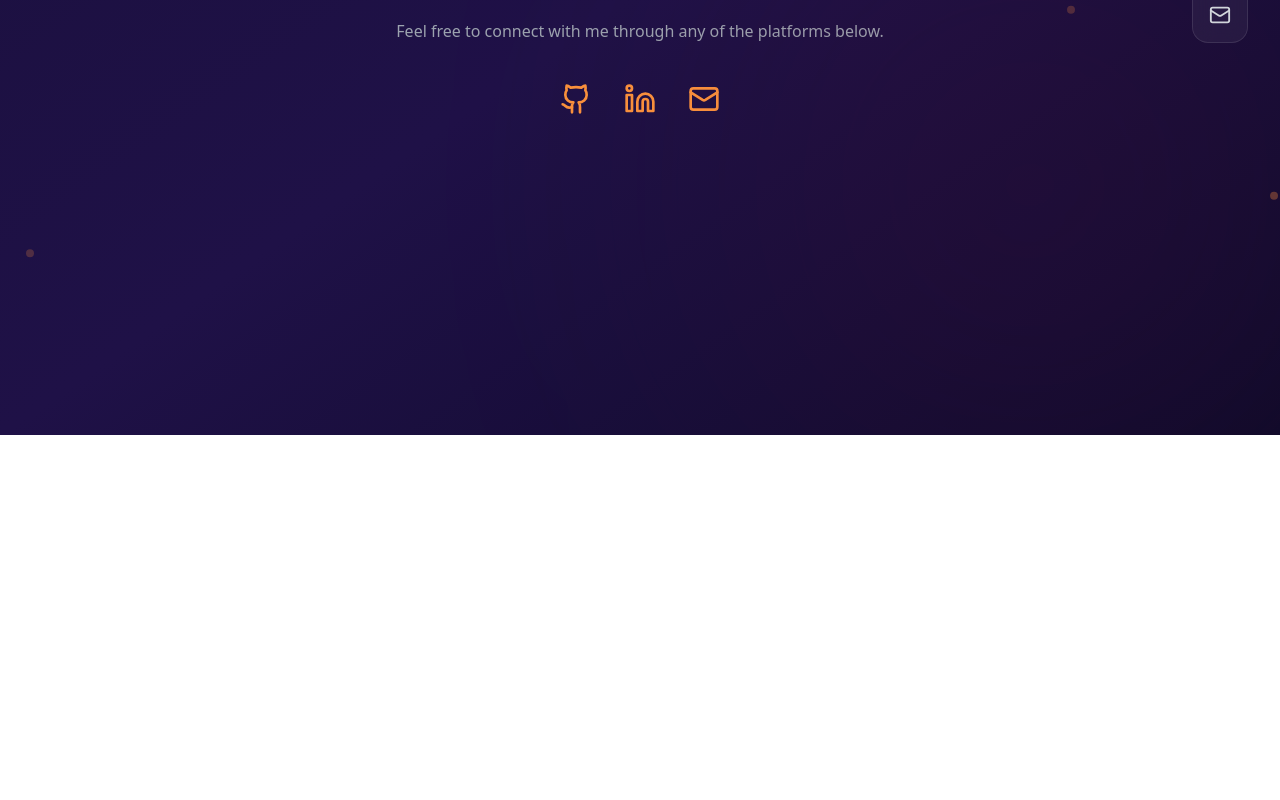
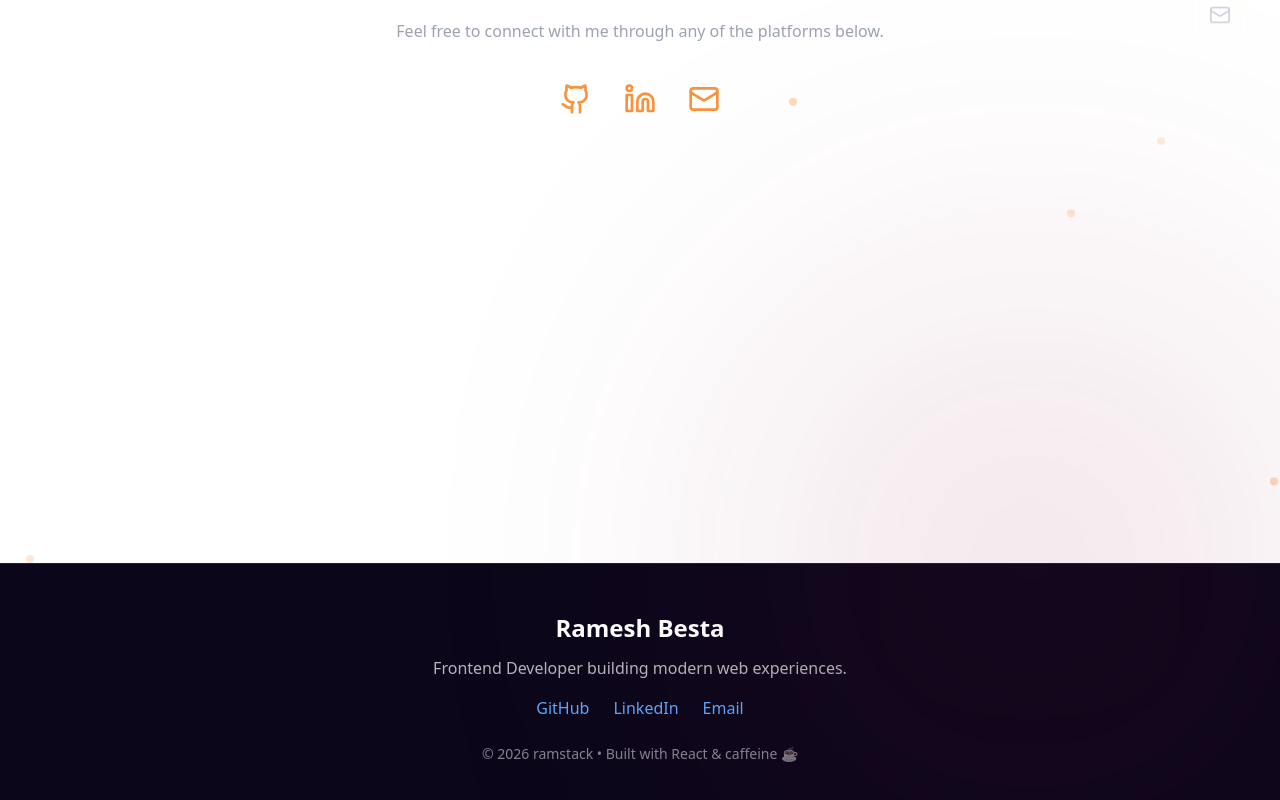
Before and after one commit to ramesh-ram16/ramm-portfolio, a React (Vite) app: page /contact in a window 1280 px wide. Shown: the part 454-1254 px from the top of the page. Before the commit the page ends 889 px from the top, so only its background shows below. Built offline with nearby package versions, Linux system fonts and the light colour scheme.

Commit message:
Update portfolio UI, animations, particles

```diff
--- a/src/App.jsx
+++ b/src/App.jsx
@@ -10,25 +10,28 @@ import Navbar from "./components/Navbar";
 import FloatingNav from "./components/FloatingNav";
 import CustomCursor from "./components/CustomCursor";
 import BackgroundParticles from "./components/BackgroundParticles";
+import Footer from "./components/Footer";
 
 export default function App() {
   const location = useLocation();
 
   return (
-    <div className="relative min-h-screen bg-gradient-to-br from-[#1a103d] via-[#1f1147] to-[#0f0a2a] text-white overflow-hidden">
+    <div className="relative min-h-screen animated-bg text-white overflow-hidden">
+
+      {/* background particles */}
       <BackgroundParticles />
 
-      {/* Animated background glow */}
+      {/* animated glow */}
       <motion.div
         className="absolute bottom-0 right-0 w-[500px] h-[500px] bg-pink-900/40 blur-[150px] rounded-full pointer-events-none"
         animate={{
           opacity: [0.15, 0.35, 0.15],
-          scale: [1, 1.08, 1]
+          scale: [1, 1.08, 1],
         }}
         transition={{
           duration: 10,
           repeat: Infinity,
-          ease: "easeInOut"
+          ease: "easeInOut",
         }}
       />
 
@@ -38,7 +41,6 @@ export default function App() {
 
       <AnimatePresence mode="wait">
         <Routes location={location} key={location.pathname}>
-
           <Route
             path="/"
             element={
@@ -74,10 +76,10 @@ export default function App() {
               </PageWrapper>
             }
           />
-
         </Routes>
       </AnimatePresence>
 
+      <Footer />
     </div>
   );
 }
--- /dev/null
+++ b/src/components/Footer.jsx
@@ -0,0 +1,48 @@
+export default function Footer() {
+  return (
+    <footer className="mt-32 py-12 text-center border-t border-white/10 bg-[#0b061a] text-white">
+
+      <h3 className="text-2xl font-semibold mb-3">
+        Ramesh Besta
+      </h3>
+
+      <p className="text-white/70 mb-4">
+        Frontend Developer building modern web experiences.
+      </p>
+
+      <div className="flex justify-center gap-6 mb-6">
+
+        <a
+          href="https://github.com/ramesh-ram16"
+          target="_blank"
+          rel="noreferrer"
+          className="text-blue-400 hover:text-blue-300"
+        >
+          GitHub
+        </a>
+
+        <a
+          href="https://linkedin.com"
+          target="_blank"
+          rel="noreferrer"
+          className="text-blue-400 hover:text-blue-300"
+        >
+          LinkedIn
+        </a>
+
+        <a
+          href="mailto:yourmail@gmail.com"
+          className="text-blue-400 hover:text-blue-300"
+        >
+          Email
+        </a>
+
+      </div>
+
+      <p className="text-sm text-white/50">
+        © 2026 ramstack • Built with React & caffeine ☕
+      </p>
+
+    </footer>
+  );
+}
--- a/src/pages/Hero.jsx
+++ b/src/pages/Hero.jsx
@@ -14,7 +14,7 @@ export default function Hero() {
   Frontend Developer
   <br />
   <span className="text-white text-4xl md:text-5xl font-semibold">
-    Building modern web interfaces
+    Crafting fast, modern web experiences
   </span>
 </h1>
 
```
